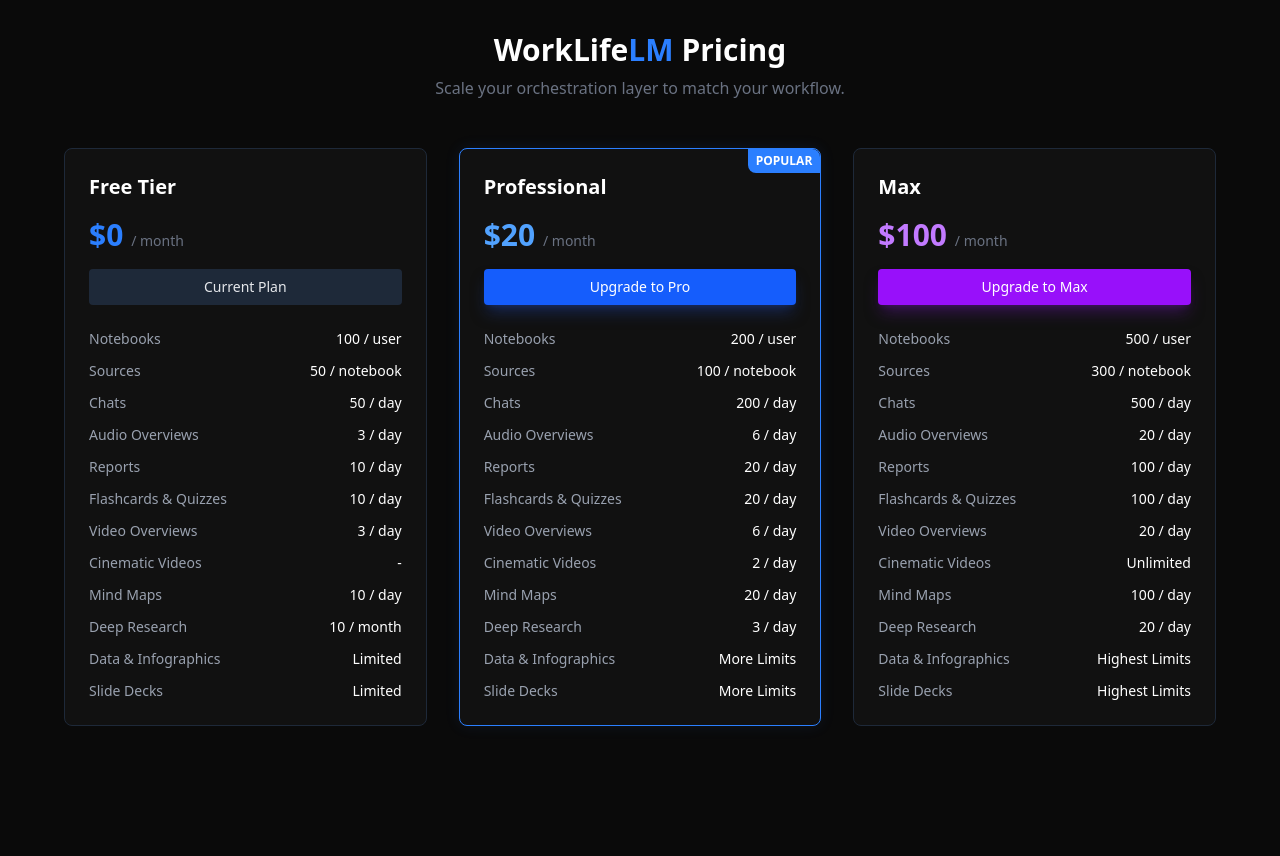
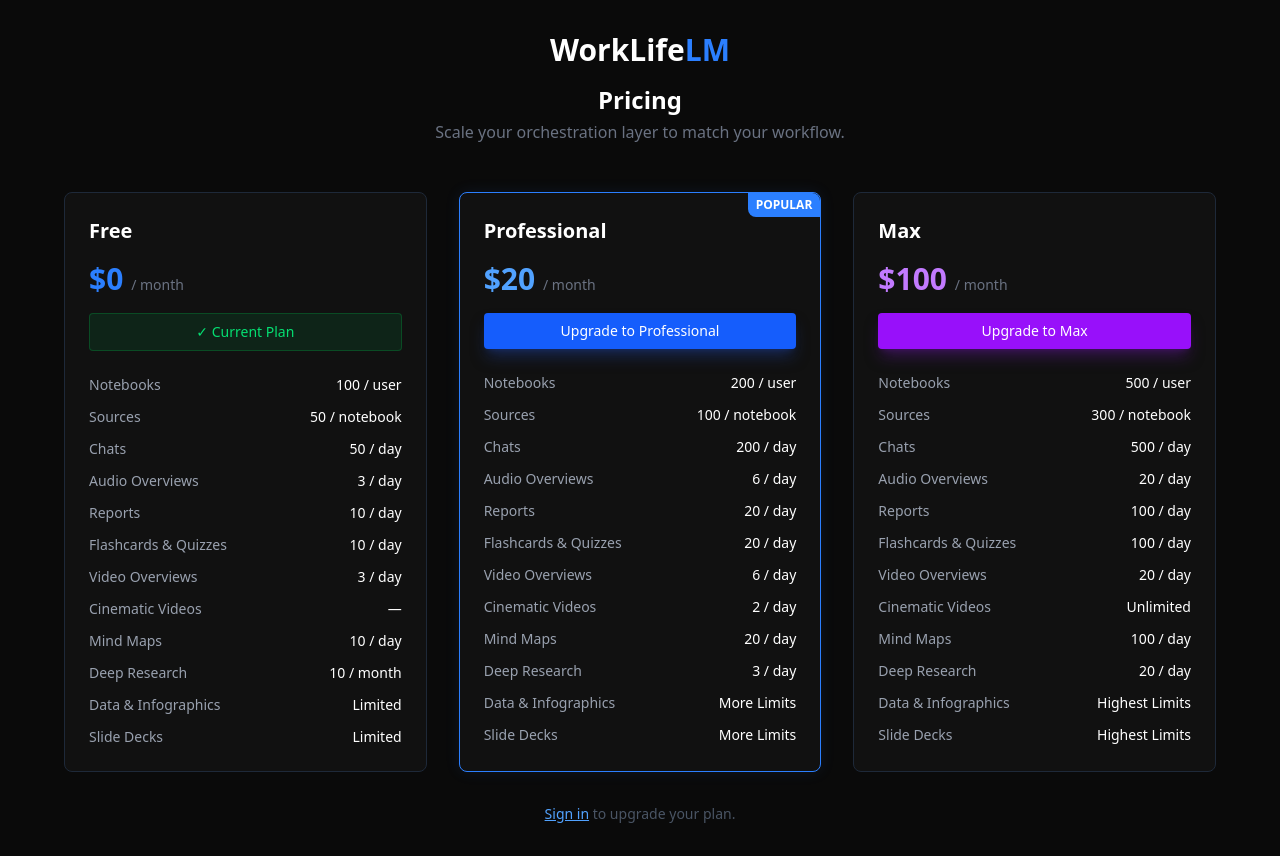
Before and after one commit to robs46859-eng/worklifelm, a Next.js app in the folder frontend/: page /pricing in a window 1280 px wide. Before the commit the page ends 800 px from the top, so only its background shows below. Built offline with nearby package versions, Linux system fonts and the light colour scheme.

Commit message:
Stripe checkout wired to pricing page - live upgrade buttons with redirect to Stripe

```diff
--- a/frontend/src/app/pricing/page.tsx
+++ b/frontend/src/app/pricing/page.tsx
@@ -1,82 +1,135 @@
 "use client";
-import React from 'react';
+import React, { useState, useEffect } from 'react';
 
 export default function Pricing() {
+  const [loading, setLoading] = useState<string | null>(null);
+  const [userTier, setUserTier] = useState('free');
+  const [isLoggedIn, setIsLoggedIn] = useState(false);
+
+  useEffect(() => {
+    const stored = localStorage.getItem('wlm_user');
+    if (stored) {
+      const user = JSON.parse(stored);
+      setUserTier(user.tier || 'free');
+      setIsLoggedIn(true);
+    }
+  }, []);
+
+  const handleUpgrade = async (tier: string) => {
+    const token = localStorage.getItem('wlm_token');
+    if (!token) {
+      window.location.href = '/login';
+      return;
+    }
+
+    setLoading(tier);
+    try {
+      const res = await fetch('/api/billing/checkout', {
+        method: 'POST',
+        headers: {
+          'Content-Type': 'application/json',
+          'Authorization': `Bearer ${token}`,
+        },
+        body: JSON.stringify({ tier }),
+      });
+      const data = await res.json();
+      if (data.url) {
+        window.location.href = data.url;
+      }
+    } catch {
+      alert('Could not create checkout session');
+    }
+    setLoading(null);
+  };
+
+  const tiers = [
+    {
+      name: 'Free', price: '$0', color: 'gray', tier: 'free',
+      limits: [
+        ['Notebooks', '100 / user'], ['Sources', '50 / notebook'], ['Chats', '50 / day'],
+        ['Audio Overviews', '3 / day'], ['Reports', '10 / day'], ['Flashcards & Quizzes', '10 / day'],
+        ['Video Overviews', '3 / day'], ['Cinematic Videos', '—'], ['Mind Maps', '10 / day'],
+        ['Deep Research', '10 / month'], ['Data & Infographics', 'Limited'], ['Slide Decks', 'Limited'],
+      ],
+    },
+    {
+      name: 'Professional', price: '$20', color: 'blue', tier: 'professional', popular: true,
+      limits: [
+        ['Notebooks', '200 / user'], ['Sources', '100 / notebook'], ['Chats', '200 / day'],
+        ['Audio Overviews', '6 / day'], ['Reports', '20 / day'], ['Flashcards & Quizzes', '20 / day'],
+        ['Video Overviews', '6 / day'], ['Cinematic Videos', '2 / day'], ['Mind Maps', '20 / day'],
+        ['Deep Research', '3 / day'], ['Data & Infographics', 'More Limits'], ['Slide Decks', 'More Limits'],
+      ],
+    },
+    {
+      name: 'Max', price: '$100', color: 'purple', tier: 'max',
+      limits: [
+        ['Notebooks', '500 / user'], ['Sources', '300 / notebook'], ['Chats', '500 / day'],
+        ['Audio Overviews', '20 / day'], ['Reports', '100 / day'], ['Flashcards & Quizzes', '100 / day'],
+        ['Video Overviews', '20 / day'], ['Cinematic Videos', 'Unlimited'], ['Mind Maps', '100 / day'],
+        ['Deep Research', '20 / day'], ['Data & Infographics', 'Highest Limits'], ['Slide Decks', 'Highest Limits'],
+      ],
+    },
+  ];
+
   return (
     <div className="min-h-screen bg-[#0A0A0A] text-gray-200 font-sans p-8">
       <div className="max-w-6xl mx-auto">
         <header className="mb-12 text-center">
-          <h1 className="text-3xl font-bold text-white mb-2">WorkLife<span className="text-blue-500">LM</span> Pricing</h1>
-          <p className="text-gray-500">Scale your orchestration layer to match your workflow.</p>
+          <a href="/" className="text-3xl font-bold text-white mb-2 inline-block">WorkLife<span className="text-blue-500">LM</span></a>
+          <h1 className="text-2xl font-bold text-white mt-2">Pricing</h1>
+          <p className="text-gray-500 mt-1">Scale your orchestration layer to match your workflow.</p>
         </header>
 
         <div className="grid grid-cols-1 md:grid-cols-3 gap-8">
+          {tiers.map(t => {
+            const isCurrent = userTier === t.tier;
+            const borderClass = t.popular ? 'border-blue-500 shadow-[0_0_15px_rgba(59,130,246,0.1)]' : 'border-gray-800';
+            const btnColor = t.color === 'blue' ? 'bg-blue-600 hover:bg-blue-500 shadow-lg shadow-blue-900/50'
+              : t.color === 'purple' ? 'bg-purple-600 hover:bg-purple-500 shadow-lg shadow-purple-900/50'
+              : 'bg-gray-800 hover:bg-gray-700';
+            const priceColor = t.color === 'blue' ? 'text-blue-400' : t.color === 'purple' ? 'text-purple-400' : 'text-blue-500';
 
-          {/* Free Tier */}
-          <div className="bg-[#111] border border-gray-800 rounded-lg p-6">
-            <h2 className="text-xl font-bold text-white">Free Tier</h2>
-            <div className="text-3xl font-bold text-blue-500 my-4">$0 <span className="text-sm font-normal text-gray-500">/ month</span></div>
-            <button className="w-full py-2 bg-gray-800 hover:bg-gray-700 rounded text-sm mb-6 transition">Current Plan</button>
-            <ul className="space-y-3 text-sm text-gray-400">
-              <li className="flex justify-between"><span>Notebooks</span> <span className="text-white">100 / user</span></li>
-              <li className="flex justify-between"><span>Sources</span> <span className="text-white">50 / notebook</span></li>
-              <li className="flex justify-between"><span>Chats</span> <span className="text-white">50 / day</span></li>
-              <li className="flex justify-between"><span>Audio Overviews</span> <span className="text-white">3 / day</span></li>
-              <li className="flex justify-between"><span>Reports</span> <span className="text-white">10 / day</span></li>
-              <li className="flex justify-between"><span>Flashcards & Quizzes</span> <span className="text-white">10 / day</span></li>
-              <li className="flex justify-between"><span>Video Overviews</span> <span className="text-white">3 / day</span></li>
-              <li className="flex justify-between"><span>Cinematic Videos</span> <span className="text-white">-</span></li>
-              <li className="flex justify-between"><span>Mind Maps</span> <span className="text-white">10 / day</span></li>
-              <li className="flex justify-between"><span>Deep Research</span> <span className="text-white">10 / month</span></li>
-              <li className="flex justify-between"><span>Data & Infographics</span> <span className="text-white">Limited</span></li>
-              <li className="flex justify-between"><span>Slide Decks</span> <span className="text-white">Limited</span></li>
-            </ul>
-          </div>
+            return (
+              <div key={t.tier} className={`bg-[#111] border ${borderClass} rounded-lg p-6 relative`}>
+                {t.popular && <div className="absolute top-0 right-0 bg-blue-500 text-white text-xs px-2 py-1 rounded-bl-lg rounded-tr-lg font-semibold">POPULAR</div>}
+                <h2 className="text-xl font-bold text-white">{t.name}</h2>
+                <div className={`text-3xl font-bold ${priceColor} my-4`}>{t.price} <span className="text-sm font-normal text-gray-500">/ month</span></div>
 
-          {/* Professional Tier */}
-          <div className="bg-[#111] border border-blue-500 rounded-lg p-6 relative shadow-[0_0_15px_rgba(59,130,246,0.1)]">
-            <div className="absolute top-0 right-0 bg-blue-500 text-white text-xs px-2 py-1 rounded-bl-lg rounded-tr-lg font-semibold">POPULAR</div>
-            <h2 className="text-xl font-bold text-white">Professional</h2>
-            <div className="text-3xl font-bold text-blue-400 my-4">$20 <span className="text-sm font-normal text-gray-500">/ month</span></div>
-            <button className="w-full py-2 bg-blue-600 hover:bg-blue-500 text-white rounded text-sm mb-6 shadow-lg shadow-blue-900/50 transition">Upgrade to Pro</button>
-            <ul className="space-y-3 text-sm text-gray-400">
-              <li className="flex justify-between"><span>Notebooks</span> <span className="text-white">200 / user</span></li>
-              <li className="flex justify-between"><span>Sources</span> <span className="text-white">100 / notebook</span></li>
-              <li className="flex justify-between"><span>Chats</span> <span className="text-white">200 / day</span></li>
-              <li className="flex justify-between"><span>Audio Overviews</span> <span className="text-white">6 / day</span></li>
-              <li className="flex justify-between"><span>Reports</span> <span className="text-white">20 / day</span></li>
-              <li className="flex justify-between"><span>Flashcards & Quizzes</span> <span className="text-white">20 / day</span></li>
-              <li className="flex justify-between"><span>Video Overviews</span> <span className="text-white">6 / day</span></li>
-              <li className="flex justify-between"><span>Cinematic Videos</span> <span className="text-white">2 / day</span></li>
-              <li className="flex justify-between"><span>Mind Maps</span> <span className="text-white">20 / day</span></li>
-              <li className="flex justify-between"><span>Deep Research</span> <span className="text-white">3 / day</span></li>
-              <li className="flex justify-between"><span>Data & Infographics</span> <span className="text-white">More Limits</span></li>
-              <li className="flex justify-between"><span>Slide Decks</span> <span className="text-white">More Limits</span></li>
-            </ul>
-          </div>
+                {isCurrent ? (
+                  <div className="w-full py-2 bg-green-900/30 border border-green-600/30 text-green-400 rounded text-sm mb-6 text-center font-medium">
+                    ✓ Current Plan
+                  </div>
+                ) : t.tier === 'free' ? (
+                  <div className="w-full py-2 bg-gray-800 rounded text-sm mb-6 text-center text-gray-500">Free Forever</div>
+                ) : (
+                  <button
+                    onClick={() => handleUpgrade(t.tier)}
+                    disabled={loading === t.tier}
+                    className={`w-full py-2 ${btnColor} text-white rounded text-sm mb-6 transition font-medium disabled:opacity-50`}
+                  >
+                    {loading === t.tier ? 'Redirecting...' : `Upgrade to ${t.name}`}
+                  </button>
+                )}
 
-          {/* Max Tier */}
-          <div className="bg-[#111] border border-gray-800 rounded-lg p-6">
-            <h2 className="text-xl font-bold text-white">Max</h2>
-            <div className="text-3xl font-bold text-purple-400 my-4">$100 <span className="text-sm font-normal text-gray-500">/ month</span></div>
-            <button className="w-full py-2 bg-purple-600 hover:bg-purple-500 text-white rounded text-sm mb-6 shadow-lg shadow-purple-900/50 transition">Upgrade to Max</button>
-            <ul className="space-y-3 text-sm text-gray-400">
-              <li className="flex justify-between"><span>Notebooks</span> <span className="text-white">500 / user</span></li>
-              <li className="flex justify-between"><span>Sources</span> <span className="text-white">300 / notebook</span></li>
-              <li className="flex justify-between"><span>Chats</span> <span className="text-white">500 / day</span></li>
-              <li className="flex justify-between"><span>Audio Overviews</span> <span className="text-white">20 / day</span></li>
-              <li className="flex justify-between"><span>Reports</span> <span className="text-white">100 / day</span></li>
-              <li className="flex justify-between"><span>Flashcards & Quizzes</span> <span className="text-white">100 / day</span></li>
-              <li className="flex justify-between"><span>Video Overviews</span> <span className="text-white">20 / day</span></li>
-              <li className="flex justify-between"><span>Cinematic Videos</span> <span className="text-white">Unlimited</span></li>
-              <li className="flex justify-between"><span>Mind Maps</span> <span className="text-white">100 / day</span></li>
-              <li className="flex justify-between"><span>Deep Research</span> <span className="text-white">20 / day</span></li>
-              <li className="flex justify-between"><span>Data & Infographics</span> <span className="text-white">Highest Limits</span></li>
-              <li className="flex justify-between"><span>Slide Decks</span> <span className="text-white">Highest Limits</span></li>
-            </ul>
-          </div>
+                <ul className="space-y-3 text-sm text-gray-400">
+                  {t.limits.map(([label, value]) => (
+                    <li key={label} className="flex justify-between">
+                      <span>{label}</span>
+                      <span className="text-white">{value}</span>
+                    </li>
+                  ))}
+                </ul>
+              </div>
+            );
+          })}
+        </div>
 
-        </div>
+        {!isLoggedIn && (
+          <p className="text-center text-gray-600 text-sm mt-8">
+            <a href="/login" className="text-blue-400 hover:text-blue-300 underline">Sign in</a> to upgrade your plan.
+          </p>
+        )}
       </div>
     </div>
   );
```
